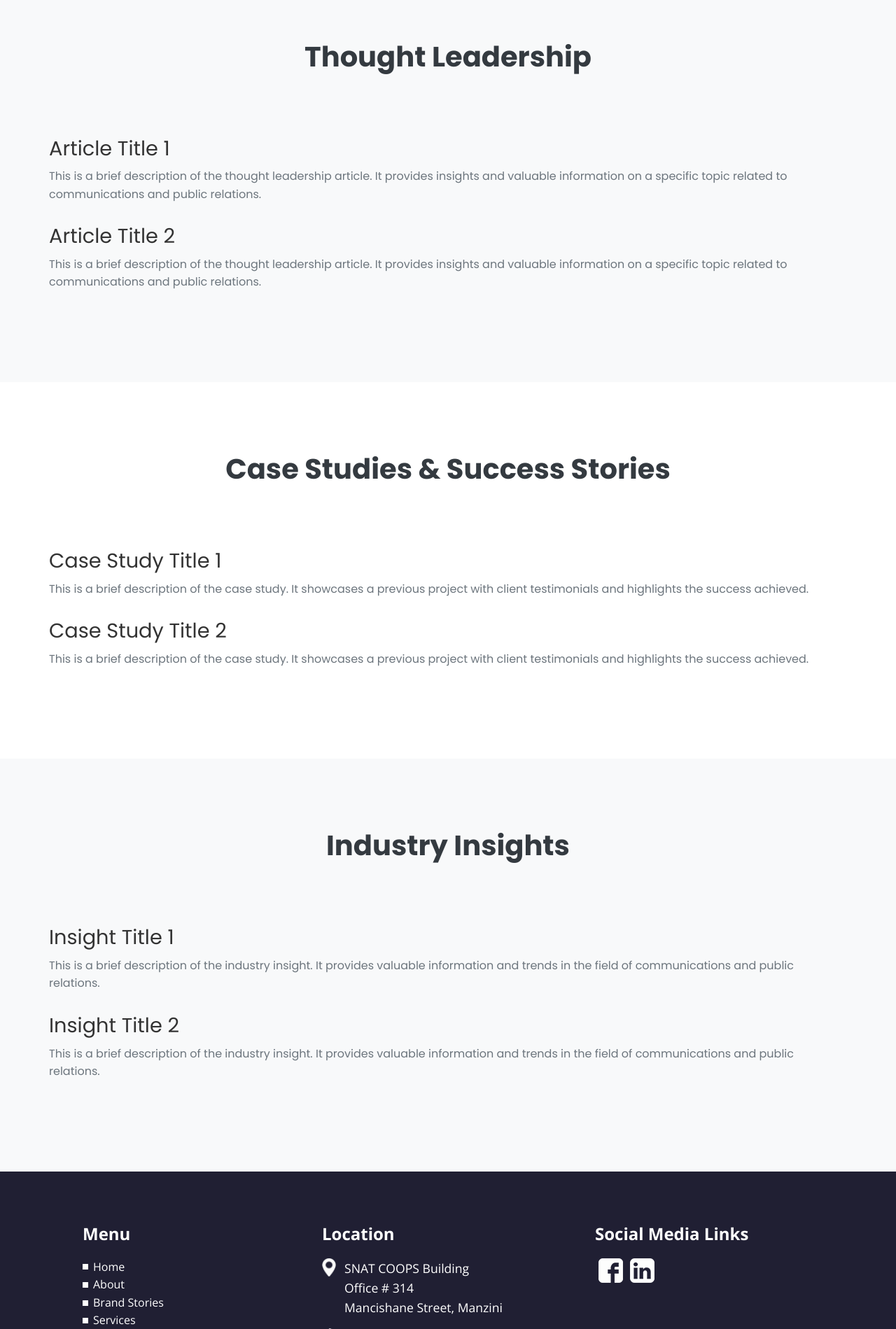
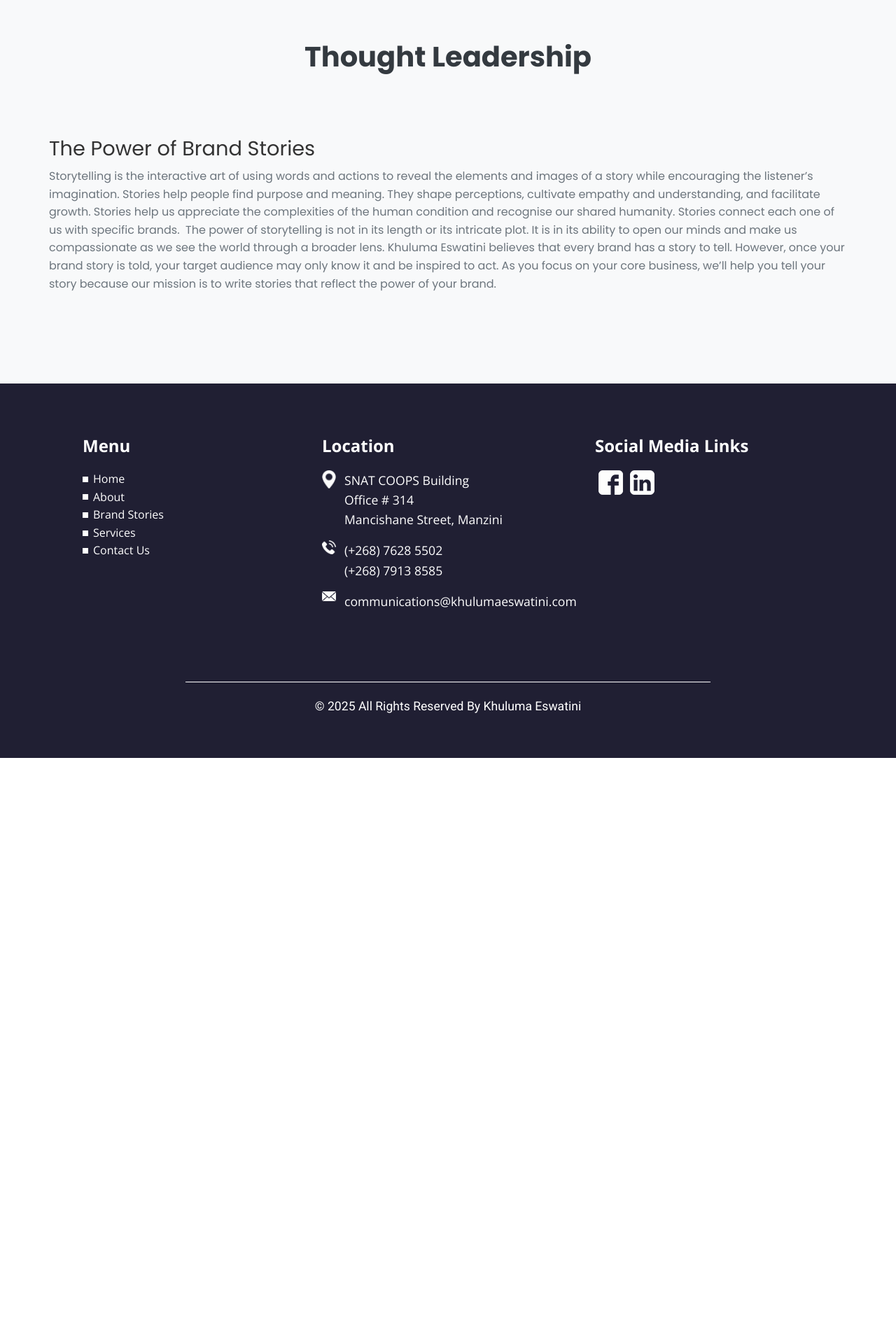
Before and after one commit to Sibogoje/khuluma, a PHP site: the page made by why your story matters.php in a window 1280 px wide. Shown: the part 205-2104 px from the top of the page at 70% size. After the commit the page ends 1288 px from the top, so only its background shows below. Run offline with PHP 8.4, Linux system fonts and the light colour scheme; some libraries are stand-ins or nearby versions.

Commit message:
fix: update article title and enhance storytelling content for brand narrative

```diff
--- a/why your story matters.php
+++ b/why your story matters.php
@@ -139,24 +139,39 @@
                 <h2 style="border-bottom: none;">Thought Leadership</h2>
             </div>
             <div class="article">
-                <h3>Article Title 1</h3>
+                <h3>The Power of Brand Stories</h3>
                 <p>
-                    This is a brief description of the thought leadership article. It provides insights and valuable information on a specific topic related to communications and public relations.
+
+Storytelling is the interactive art of using words and actions to reveal the
+elements and images of a story while encouraging the listener’s imagination.
+
+Stories help people find purpose and meaning. They shape perceptions,
+cultivate empathy and understanding, and facilitate growth. Stories help us
+appreciate the complexities of the human condition and recognise our shared
+humanity.
+
+Stories connect each one of us with specific brands.
+
+The power of storytelling is not in its length or its intricate plot. It is in its ability
+to open our minds and make us compassionate as we see the world through a
+broader lens.
+
+Khuluma Eswatini believes that every brand has a story to tell. However, once
+your brand story is told, your target audience may only know it and be inspired
+to act.
+
+As you focus on your core business, we’ll help you tell your story because our
+mission is to write stories that reflect the power of your brand.
                 </p>
             </div>
-            <div class="article">
-                <h3>Article Title 2</h3>
-                <p>
-                    This is a brief description of the thought leadership article. It provides insights and valuable information on a specific topic related to communications and public relations.
-                </p>
-            </div>
+
             <!-- Add more articles as needed -->
         </div>
     </section>
     <!-- end Thought Leadership Section -->
 
     <!-- Case Studies Section -->
-    <section class="case_studies_section">
+    <!-- <section class="case_studies_section">
         <div class="container">
             <div class="section-title">
                 <h2 style="border-bottom: none;">Case Studies & Success Stories</h2>
@@ -175,11 +190,11 @@
             </div>
             <!-- Add more case studies as needed -->
         </div>
-    </section>
+    <!-- </section> -->
     <!-- end Case Studies Section -->
 
     <!-- Industry Insights Section -->
-    <section class="industry_insights_section">
+    <!-- <section class="industry_insights_section">
         <div class="container">
             <div class="section-title">
                 <h2 style="border-bottom: none;">Industry Insights</h2>
@@ -198,7 +213,7 @@
             </div>
             <!-- Add more insights as needed -->
         </div>
-    </section>
+    <!-- </section> -->
     <!-- end Industry Insights Section -->
 
     <!-- footer section -->
```
